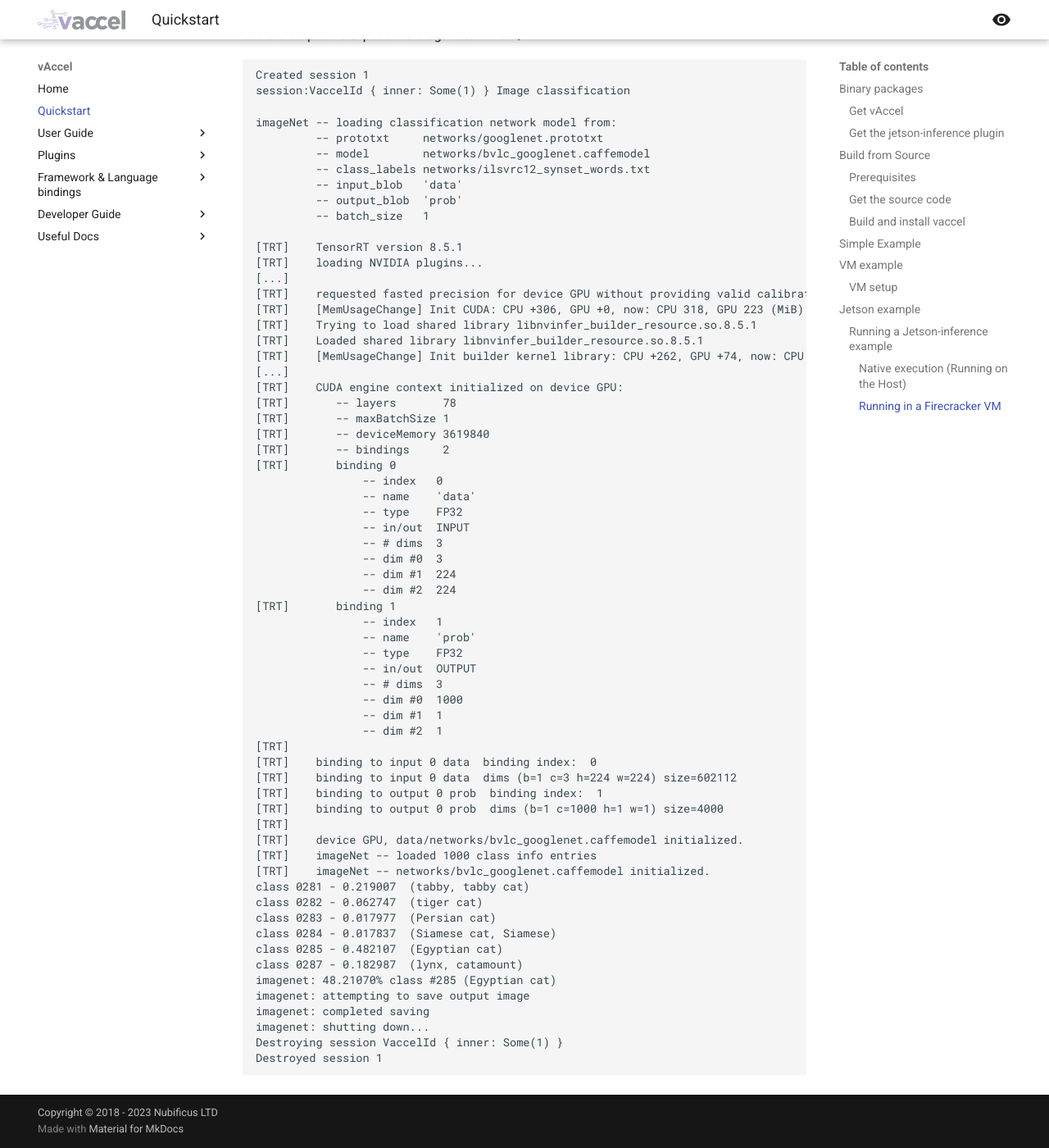
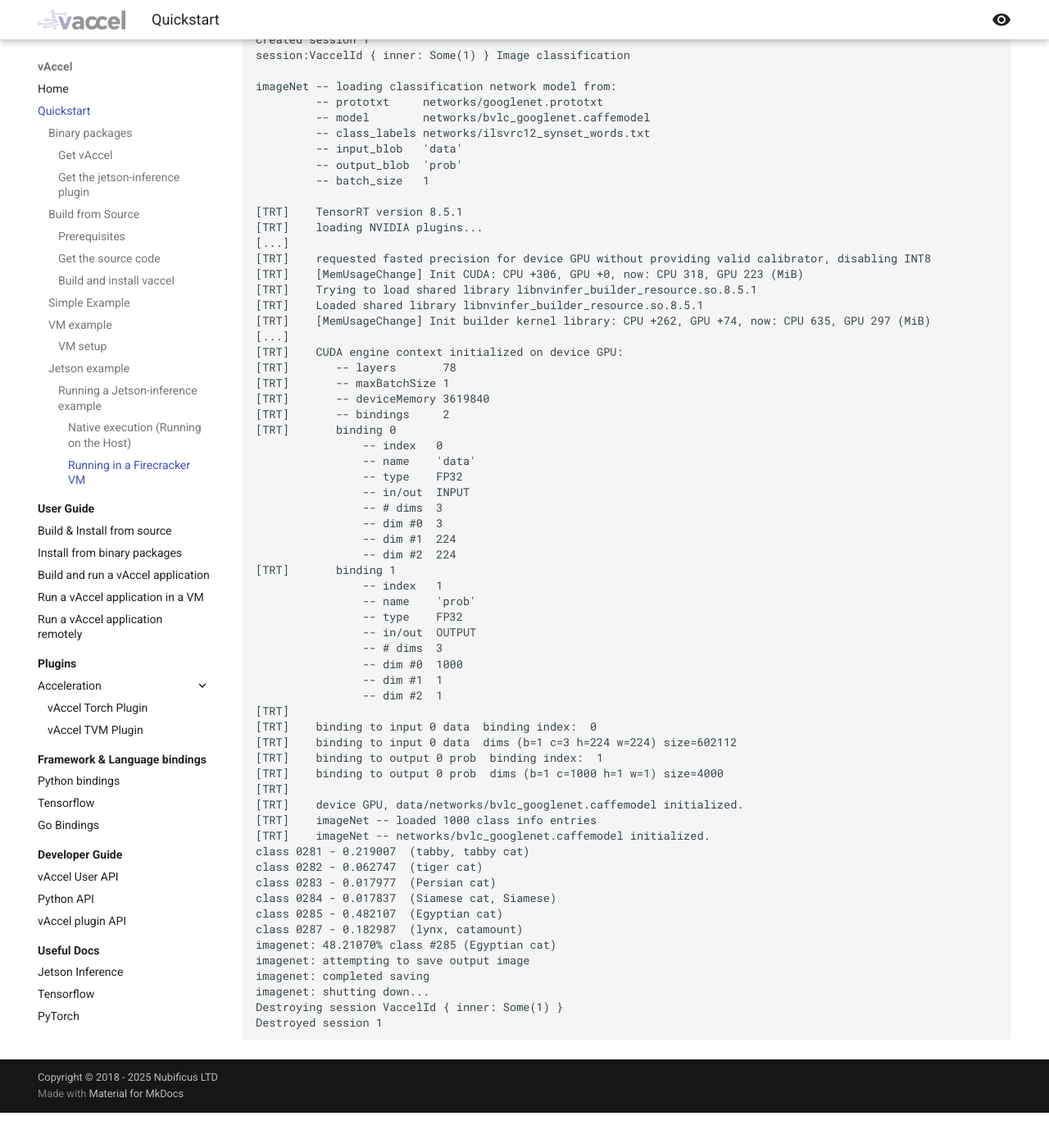
Before and after one commit to nubificus/vaccel-docs, an MkDocs documentation site: the page built from docs/quickstart.md, in a window 1280 px wide and 1400 px high, scrolled down 11379 px. Shown: the whole window at 82% size. Built offline with MkDocs 1.6.1 and Material for MkDocs 9.7.7, drawn with Linux system fonts in a browser that asks for light colours; the version menu is left out; after the commit the page ends 12736 px from its top, so only the background shows below that.

Commit message:
build: Properly add permalink anchor
Correctly add a github-like permalink anchor to documentation sections

PR: https://github.com/nubificus/vaccel-docs/pull/15
Signed-off-by: Kostis Papazafeiropoulos <papazof@gmail.com>
Reviewed-by: Kostis Papazafeiropoulos <papazof@gmail.com>
Approved-by: Kostis Papazafeiropoulos <papazof@gmail.com>

```diff
--- /dev/null
+++ b/docs/stylesheets/gh-style-anchor.css
@@ -0,0 +1,7 @@
+/* Replace the default symbol with a GitHub-style link icon */
+.md-typeset .headerlink::before {
+    content: "🔗";
+    font-size: 16px;
+    vertical-align: middle;
+    display: inline-block;
+}
--- a/mkdocs.yml
+++ b/mkdocs.yml
@@ -70,6 +70,13 @@
         icon: material/eye-outline
         name: Switch to light mode
 
+  features:
+    - navigation.instant
+    - navigation.sections
+    - navigation.expand
+    - navigation.tracking
+    - toc.integrate
+
 #theme:
 #    name: alabaster
     #custom_dir:
@@ -84,23 +91,17 @@
     provider: mike
     alias: true
 
-features:
-  - navigation.instant
-  - navigation.sections
-  - navigation.expand
-  - toc.integrate
-
 markdown_extensions:
   - footnotes
   - attr_list
+  - toc:
+      permalink: ''
 
-toc:
-  - permalink: true
-
-copyright: Copyright &copy; 2018 - 2023 Nubificus LTD
+copyright: Copyright &copy; 2018 - 2025 Nubificus LTD
 
 extra_css:
   - stylesheets/extra.css
+  - stylesheets/gh-style-anchor.css
 gtags:
   - G-X2S0PFR6ZY
 plugins:
```
